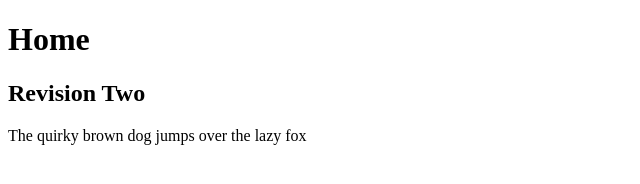
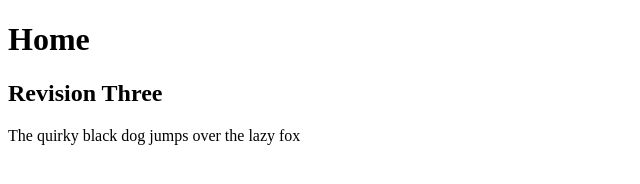
Before and after one commit to marnell21/Project, a plain HTML site: page index.html in a window 1280 px wide. Shown: the full height of the page, 0-640 px from the left. Drawn offline with Linux system fonts and the light colour scheme.

Commit message:
Revision three

```diff
--- a/index.html
+++ b/index.html
@@ -6,6 +6,6 @@
 </head>
 <body>
 	<h1>Home</h1>
-	<h2>Revision Two</h2>
-	<p>The quirky brown dog jumps over the lazy fox</p>
+	<h2>Revision Three</h2>
+	<p>The quirky black dog jumps over the lazy fox</p>
 </body>
```
